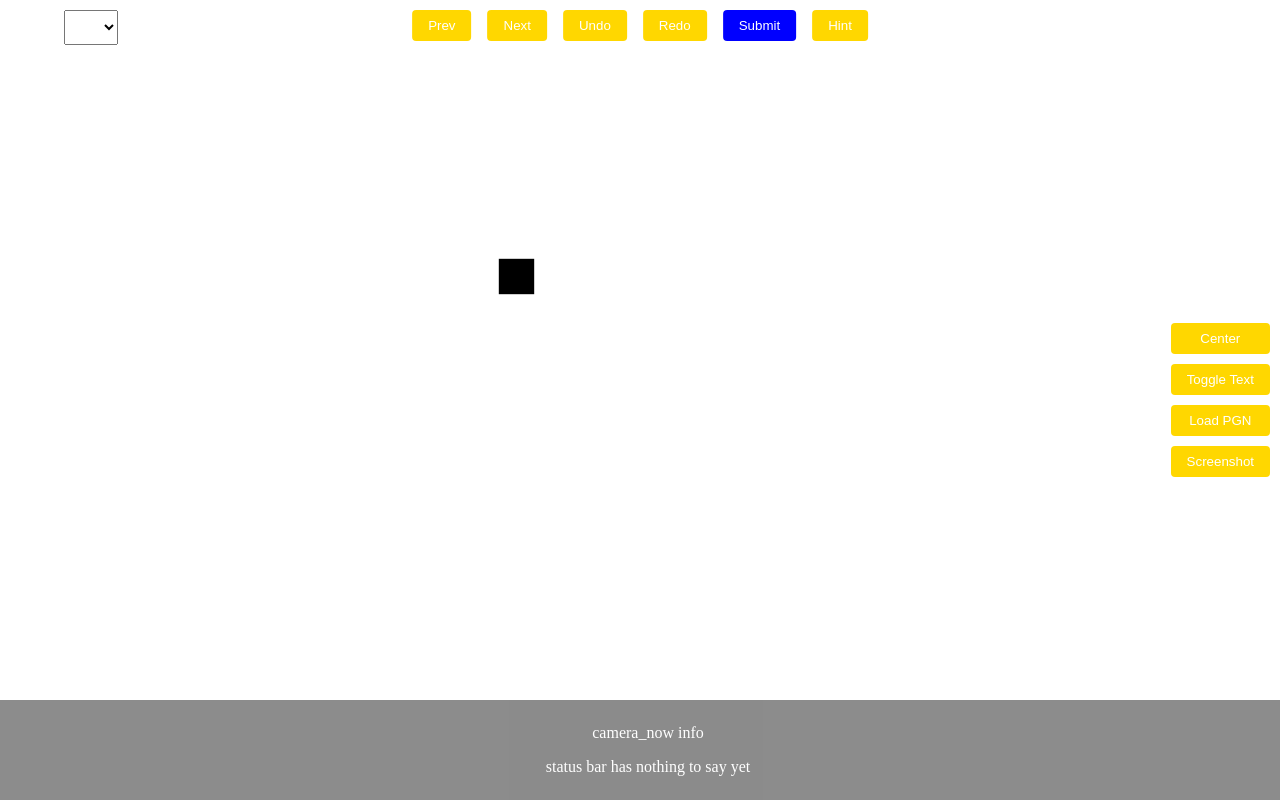
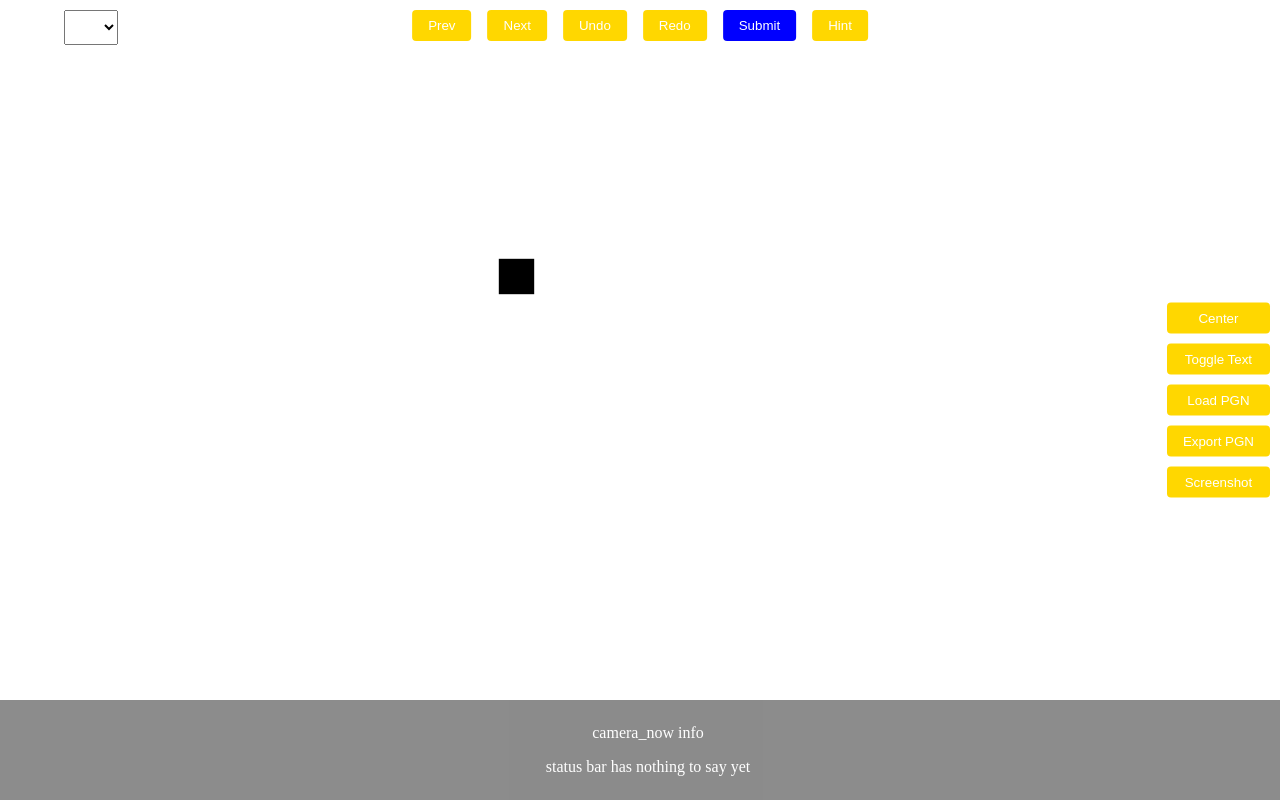
Before and after one commit to SuZero-5DChess/5dchess_client, a Flask app: page / in a window 1280 px wide. Run offline with Flask 3, Linux system fonts and the light colour scheme; lists and menus that the app fills with data are empty; some libraries are stand-ins or nearby versions.

Commit message:
export button

```diff
--- a/app.py
+++ b/app.py
@@ -147,5 +147,10 @@ def handle_undo():
 def handle_undo():
     print('client requests submit')
 
+@socketio.on('request_pgn')
+def handle_undo():
+    print('client requests pgn')
+    emit('response_pgn', "...")
+
 if __name__ == '__main__':
     socketio.run(app, debug=True)
--- a/static/onload.js
+++ b/static/onload.js
@@ -39,20 +39,33 @@ window.onload = function()
         xhr.send();
     });
 
-    const popup = document.getElementById("txt-popup");
-    const loadBtn = document.getElementById("load-btn");
-    const closeBtn = document.getElementById("close-popup");
-    const loadPopupBtn = document.getElementById("load-popup");
+    const load_popup = document.getElementById("txt-popup");
+    const load_btn = document.getElementById("load-btn");
+    const close_load_btn = document.getElementById("close-popup");
+    const load_popup_button = document.getElementById("load-popup");
 
-    loadBtn.onclick = () => {
-        popup.style.display = "block";
+    load_btn.onclick = () => {
+        load_popup.style.display = "block";
     };
 
-    closeBtn.onclick = () => {
-        popup.style.display = "none";
+    close_load_btn.onclick = () => {
+        load_popup.style.display = "none";
     };
 
-    loadPopupBtn.onclick = request_load;
+    load_popup_button.onclick = request_load;
+
+    const export_popup = document.getElementById("export-popup");
+    const export_btn = document.getElementById("export-btn");
+    const close_export_btn = document.getElementById("close-export-popup");
+
+    export_btn.onclick = () => {
+        export_popup.style.display = "block";
+        request_pgn();
+    };
+
+    close_export_btn.onclick = () => {
+        export_popup.style.display = "none";
+    };
 
     document.addEventListener("keydown", function(event) {
         if (event.key === "Tab" || event.key === " ")
@@ -71,6 +84,18 @@ window.onload = function()
         {
             request_redo();
         }
+        else if (event.key === "h")
+        {
+            request_hint();
+        }
+        else if (event.key === ",")
+        {
+            request_prev();
+        }
+        else if (event.key === ".")
+        {
+            request_next();
+        }
     });
 
     request_data();
--- a/static/socket.js
+++ b/static/socket.js
@@ -62,12 +62,21 @@ function request_load() {
     socket.emit('request_load', pgn);
 }
 
+function request_pgn() {
+    socket.emit('request_pgn');
+}
+
 socket.on('response_load', function(data) {
     alert(data);
 });
 
 socket.on('response_text', function(data) {
-    let textWindow = document.getElementById('text-window').innerHTML = data;
+    document.getElementById('text-window').innerHTML = data;
+});
+
+socket.on('response_pgn', function(data){
+    console.log(data);
+    document.getElementById('export-area').value = data;
 });
 
 // Listen for the response from the server
--- a/static/style.css
+++ b/static/style.css
@@ -115,10 +115,33 @@ select {
 
 #txt-popup textarea {
     width: 100%;
-    height: 200px;
+    height: 400px;
 }
 
 #txt-popup-buttons {
     margin-top: 10px;
     text-align: right;
 }
+
+#export-popup {
+    display: none;
+    position: fixed;
+    top: 20%;
+    left: 50%;
+    transform: translateX(-50%);
+    width: 60%;
+    background: #fff;
+    border: 1px solid #aaa;
+    padding: 20px;
+    box-shadow: 0 0 10px #0004;
+}
+
+#export-popup textarea {
+    width: 100%;
+    height: 400px;
+}
+
+#export-popup-buttons {
+    margin-top: 10px;
+    text-align: right;
+}
--- a/templates/index.html
+++ b/templates/index.html
@@ -69,6 +69,7 @@
     <button id="center-btn" class="btn">Center</button>
     <button id="toggle-text" class="btn">Toggle Text</button>
     <button id="load-btn" class="btn">Load PGN</button>
+    <button id="export-btn" class="btn">Export PGN</button>
     <button id="screenshot" class="btn">Screenshot</button>
   </div>
 
@@ -76,12 +77,17 @@
   <div id="text-window">Text Window Content</div>
   <!-- Load Window -->
   <div id="txt-popup">
-  <textarea id="txt-area" placeholder="Paste 5dpgn here..."></textarea>
-
-  <div id="txt-popup-buttons">
-    <button id="close-popup">Close</button>
-    <button id="load-popup">Load</button>
+    <textarea id="txt-area" placeholder="Paste 5dpgn here..."></textarea>
+    <div id="txt-popup-buttons">
+      <button id="close-popup">Close</button>
+      <button id="load-popup">Load</button>
+    </div>
   </div>
-</div>
+  <!-- Export Window-->
+  <div id="export-popup">
+    <textarea id="export-area" placeholder="Nothing to export" readonly></textarea>
+    <div id="export-popup-buttons">
+      <button id="close-export-popup">Close</button>
+  </div>
 </body>
 </html>
```
